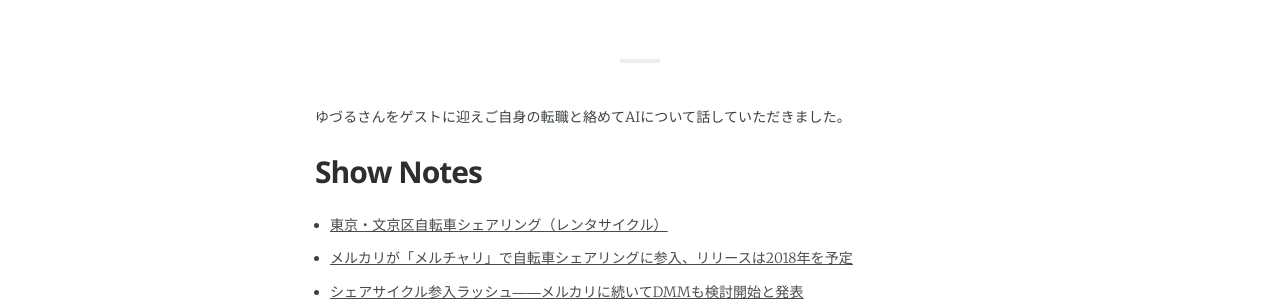
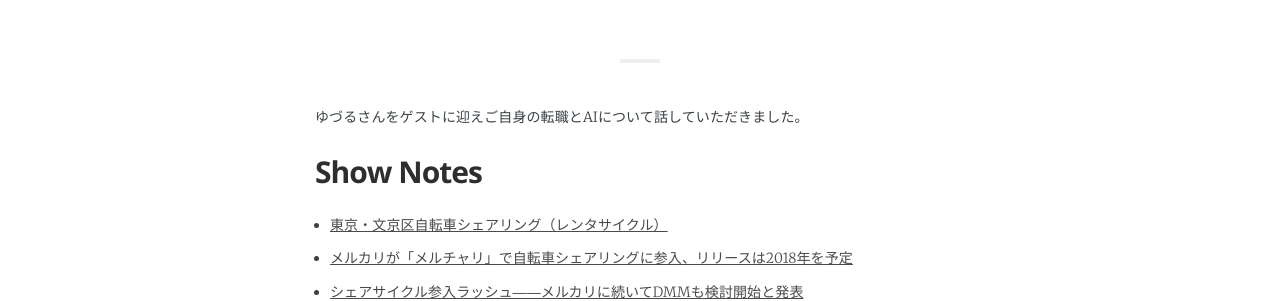
Before and after one commit to rehashfm/rehash.fm, a Jekyll site: the page built from _posts/2017-09-24-23.md, in a window 1280 px wide. Shown: the part 497-798 px from the top of the page. Built offline with Jekyll 4.4.1, drawn with Linux system fonts in a browser that asks for light colours; some web fonts are replaced.

Commit message:
simplify the description

```diff
--- a/_posts/2017-09-24-23.md
+++ b/_posts/2017-09-24-23.md
@@ -5,9 +5,9 @@ date:              2017-09-24 07:00:00 +0900
 tags:              blog
 category:          Blog
 author:            smile-0yen,azihsoyn
-excerpt:           ゆづるさんをゲストに迎えご自身の転職と絡めてAIについて話していただきました。
+excerpt:           ゆづるさんをゲストに迎えご自身の転職とAIについて話していただきました。
 ---
-ゆづるさんをゲストに迎えご自身の転職と絡めてAIについて話していただきました。
+ゆづるさんをゲストに迎えご自身の転職とAIについて話していただきました。
 
 ## Show Notes
 - [東京・文京区自転車シェアリング（レンタサイクル）](http://docomo-cycle.jp/bunkyo/){:target="_blank"}
```
